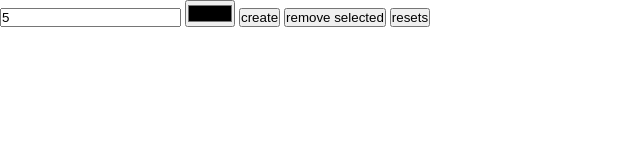
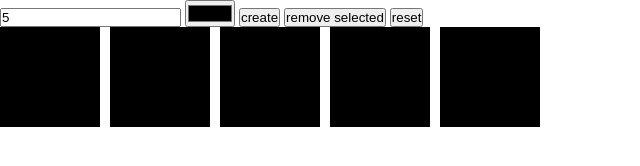
Before and after one commit to priveron/DOM-Challenge, a plain HTML site: page index.html in a window 1280 px wide. Both pictures are taken after typing "5" into the empty fields and a click on the button "create". Shown: the whole page, without its empty margins (0-640 px from the left). Drawn offline with Linux system fonts and the light colour scheme.

Commit message:
[ADD] simple create

```diff
--- a/app.js
+++ b/app.js
@@ -1,5 +1,23 @@
 
 const number = document.querySelector("#number");
 const color = document.querySelector("#color");
-const create = document.querySelector("#ceate");
+const create = document.querySelector("#create");
+const remove = document.querySelector("#remove-selected");
+const reset = document.querySelector("#reset");
 const boxContainer = document.querySelector("#box-container");
+
+create.addEventListener("click", () => {
+    for (let i = 0; i < number.value; i++) {
+        const el = document.createElement("div");
+        el.style.backgroundColor = color.value;
+        boxContainer.appendChild(el);
+    }
+});
+
+remove.addEventListener("click", () => {
+
+});
+
+reset.addEventListener("click", () => {
+
+});
--- a/index.html
+++ b/index.html
@@ -14,7 +14,7 @@
     <input type="color" name="color" id="color">
     <button id="create">create</button>
     <button id="remove-selected">remove selected</button>
-    <button id="reset">resets</button>
+    <button id="reset">reset</button>
   </header>
   <div id="box-container"></div>
 </body>
--- a/style.css
+++ b/style.css
@@ -9,3 +9,10 @@
   flex-wrap: wrap;
   gap: 10px;
 }
+
+#box-container div {
+  height: 100px;
+  width: 100px;
+  border: 1px solid black;
+  color: white;
+}
```
